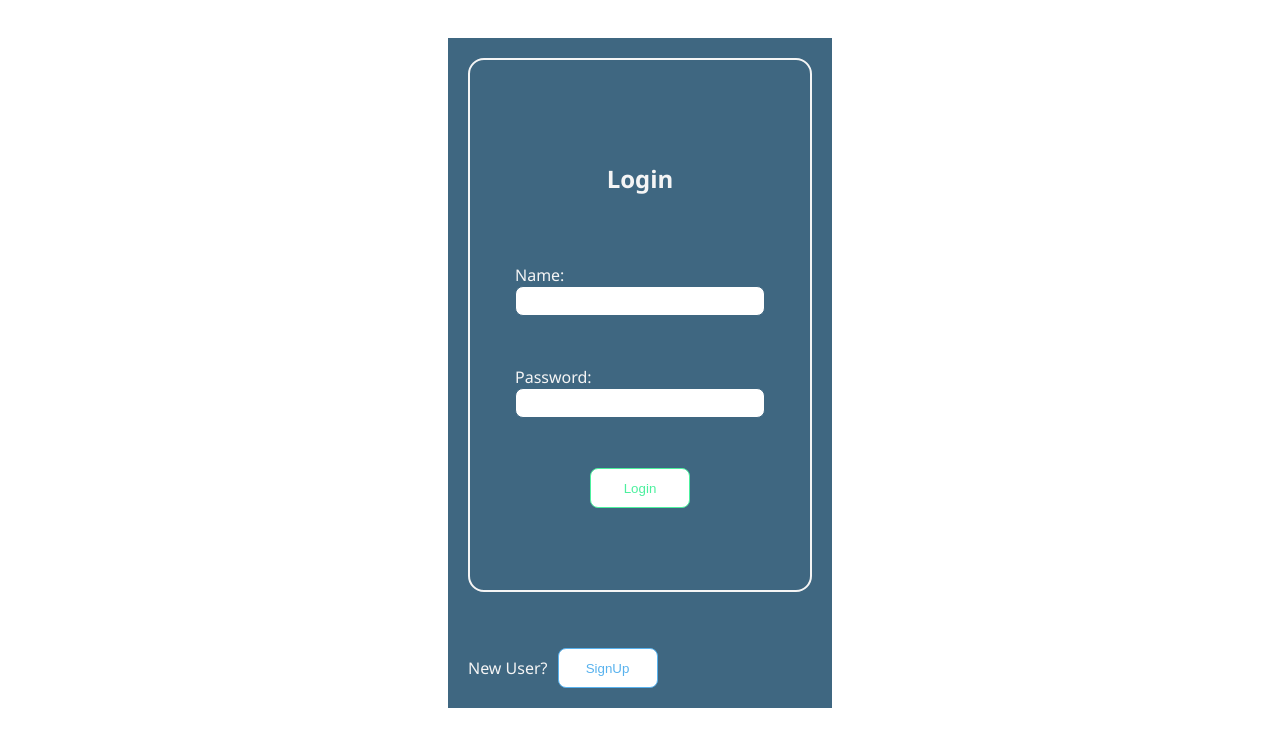
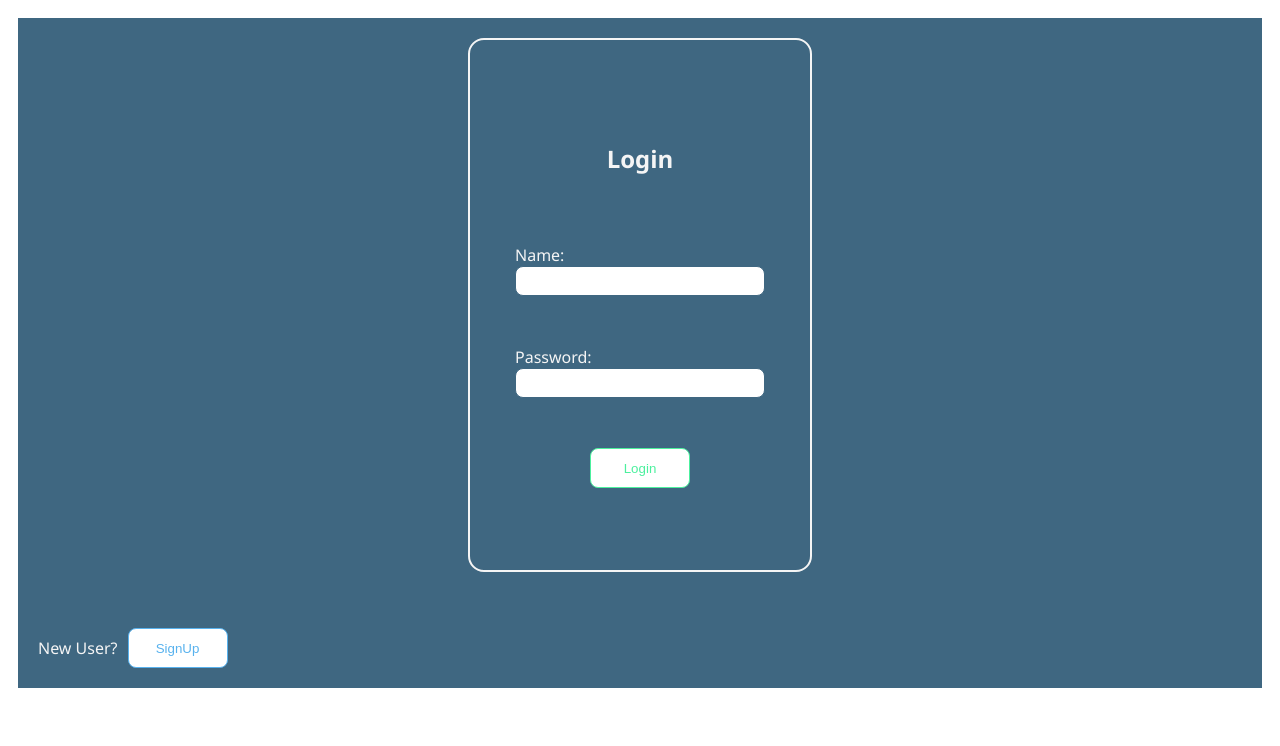
Before and after one commit to DevalapalleJaswanth/MutualFund-App, a React (Create React App) app: page / in a window 1280 px wide. Shown: the top 746 px of the page. Built offline with nearby package versions, Linux system fonts and the light colour scheme; no server answers.

Commit message:
1 file modified

```diff
--- a/src/style.css
+++ b/src/style.css
@@ -1,8 +1,6 @@
 .App {
   font-family: 'Segoe UI', Tahoma, Geneva, Verdana, sans-serif;
   /* background-color: rgb(63, 103, 129); */
-  display: flex;
-  align-items: center;
-  justify-content: center;
-  padding: 30px;
+
+  padding: 10px;
 }
```
